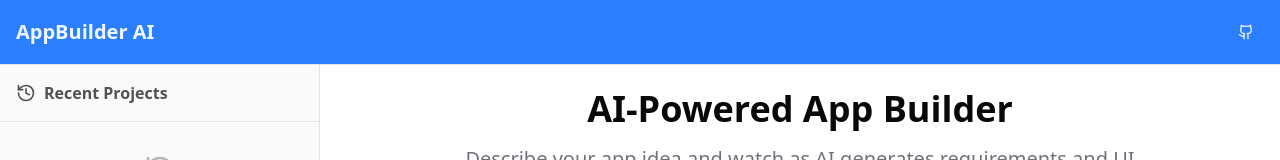
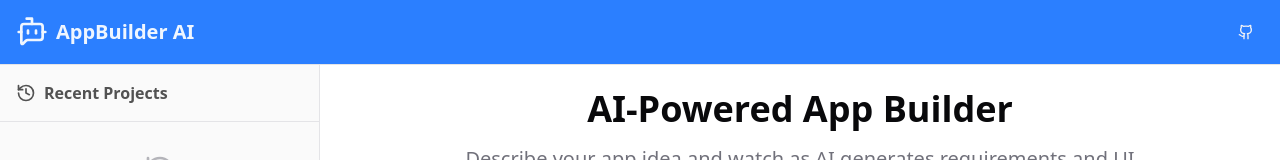
Before and after one commit to coreyyy34/mini-ai-app-builder, a React (Vite) app in the folder frontend/: page / in a window 1280 px wide. Shown: the top 160 px of the page. Built offline with nearby package versions, Linux system fonts and the light colour scheme.

Commit message:
add icon to navbar

```diff
--- a/frontend/src/components/navigation.tsx
+++ b/frontend/src/components/navigation.tsx
@@ -1,4 +1,4 @@
-import { Github } from "lucide-react";
+import { BotMessageSquare, Github } from "lucide-react";
 import { Button } from "./ui/button";
 
 const Navigation = () => {
@@ -6,10 +6,9 @@ const Navigation = () => {
 		<nav className="border-b border-border bg-primary">
 			<div className="container mx-auto px-4">
 				<div className="flex items-center justify-between h-16">
-					<div className="flex items-center space-x-4">
-						<h2 className="text-xl font-bold text-primary-foreground">
-							AppBuilder AI
-						</h2>
+					<div className="flex items-center space-x-2 text-primary-foreground">
+						<BotMessageSquare className="h-8 w-8" />
+						<h2 className="text-xl font-bold">AppBuilder AI</h2>
 					</div>
 					<div className="flex items-center space-x-4">
 						<Button variant="ghost" size="icon">
```
